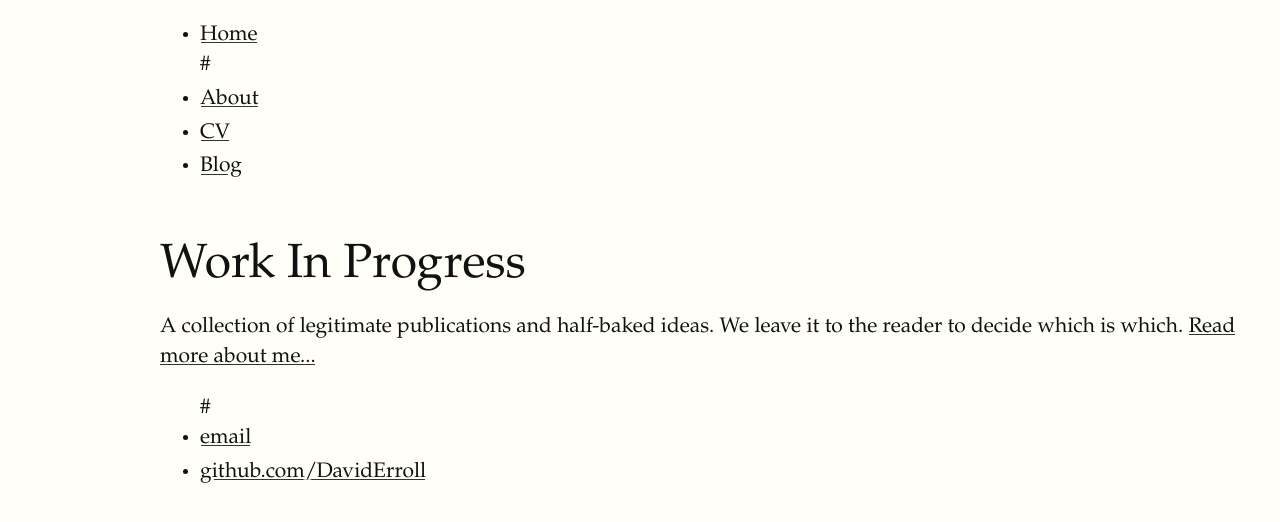
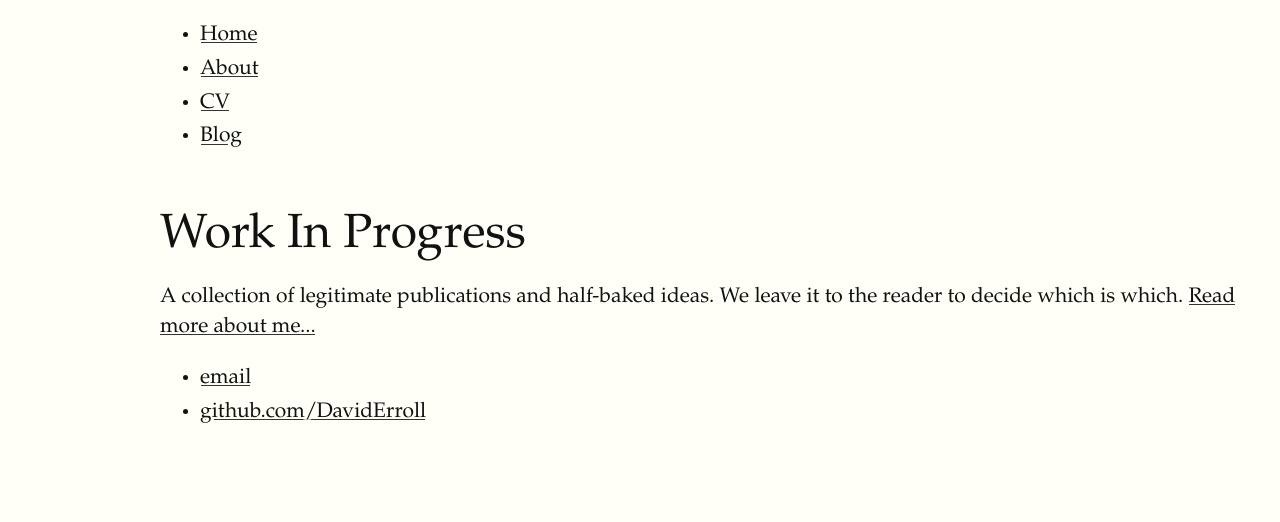
Before and after one commit to DavidErroll/DavidErroll.github.io, a Jekyll site: the page built from index.html, in a window 1280 px wide. Shown: the top 522 px of the page. Built offline with Jekyll 4.4.1, drawn with Linux system fonts in a browser that asks for light colours; some web fonts are replaced.

```diff
--- a/_layouts/default.html
+++ b/_layouts/default.html
@@ -9,7 +9,7 @@
 			<nav>
 	    		<ul>
 	        		<li><a href="/">Home</a></li>
-#		        	<li><a href="/about">About</a></li>
+		        	<li><a href="/about">About</a></li>
 	        		<li><a href="/cv">CV</a></li>
 	        		<li><a href="/blog">Blog</a></li>
 	    		</ul>
@@ -21,7 +21,7 @@
 			</div><!-- /.container -->
 			<footer>
 	    		<ul>
-#            <li><a href="mailto:_">email</a></li>
+            <li><a href="mailto:_">email</a></li>
             <li><a href="https://github.com/DavidErroll">github.com/DavidErroll</a></li>
 				</ul>
 			</footer>
```
